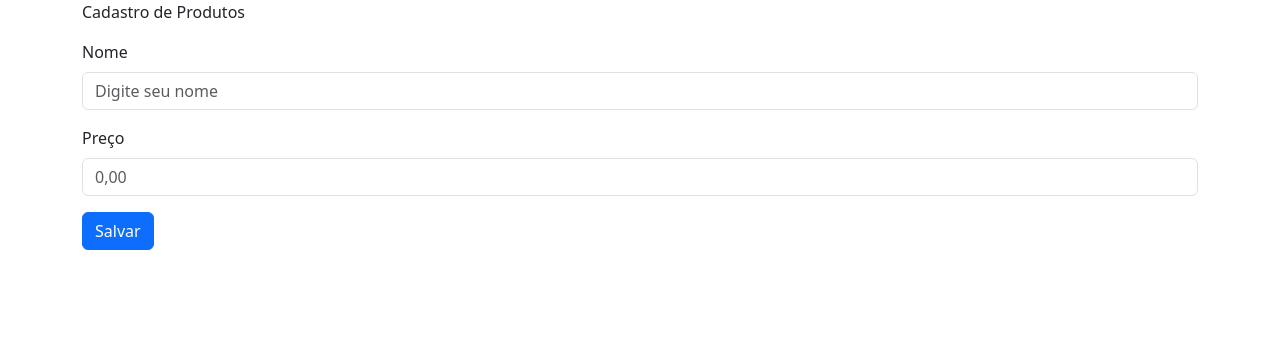
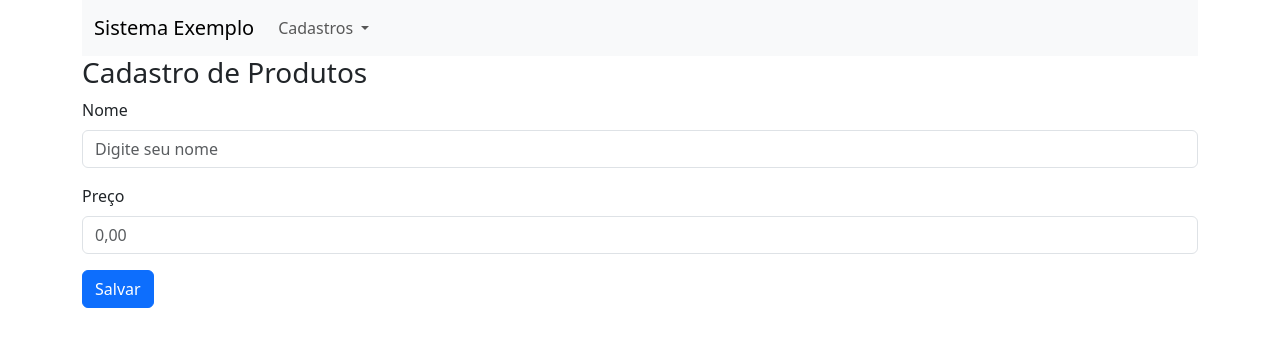
Before and after one commit to cleversonavelino/pucweb2024, an Angular app: page /produto in a window 1280 px wide. Shown: the top 346 px of the page. Built offline with nearby package versions, Linux system fonts and the light colour scheme.

Commit message:
angular with bootstrap

```diff
--- a/src/app/app.component.html
+++ b/src/app/app.component.html
@@ -1,3 +1,26 @@
 <div class="container">
+
+    <nav class="navbar navbar-expand-lg bg-body-tertiary">
+        <div class="container-fluid">
+          <a class="navbar-brand" href="#">Sistema Exemplo</a>
+          <button class="navbar-toggler" type="button" data-bs-toggle="collapse" data-bs-target="#navbarNavDropdown" aria-controls="navbarNavDropdown" aria-expanded="false" aria-label="Toggle navigation">
+            <span class="navbar-toggler-icon"></span>
+          </button>
+          <div class="collapse navbar-collapse" id="navbarNavDropdown">
+            <ul class="navbar-nav">
+              <li class="nav-item dropdown">
+                <a class="nav-link dropdown-toggle" href="#" role="button" data-bs-toggle="dropdown" aria-expanded="false">
+                  Cadastros
+                </a>
+                <ul class="dropdown-menu">
+                  <li><a class="dropdown-item" routerLink="/usuario">Usuário</a></li>
+                  <li><a class="dropdown-item" routerLink="/produto">Produto</a></li>
+                </ul>
+              </li>
+            </ul>
+          </div>
+        </div>
+      </nav>
+
     <router-outlet></router-outlet>
 </div>
--- a/src/app/app.module.ts
+++ b/src/app/app.module.ts
@@ -1,6 +1,8 @@
 import { NgModule } from '@angular/core';
 import { ReactiveFormsModule } from '@angular/forms';
 import { BrowserModule, provideClientHydration } from '@angular/platform-browser';
+import { RouterModule } from '@angular/router';
+import { Router } from 'express';
 
 import { AppRoutingModule } from './app-routing.module';
 import { AppComponent } from './app.component';
@@ -16,7 +18,8 @@
   imports: [
     BrowserModule,
     AppRoutingModule,
-    ReactiveFormsModule
+    ReactiveFormsModule,
+    RouterModule
   ],
   providers: [
     provideClientHydration()
--- a/src/app/produto/produto.component.html
+++ b/src/app/produto/produto.component.html
@@ -1,4 +1,4 @@
-<p>Cadastro de Produtos</p>
+<h3>Cadastro de Produtos</h3>
 
 <div class="mb-3">
     <label for="nome" class="form-label">Nome</label>
```
